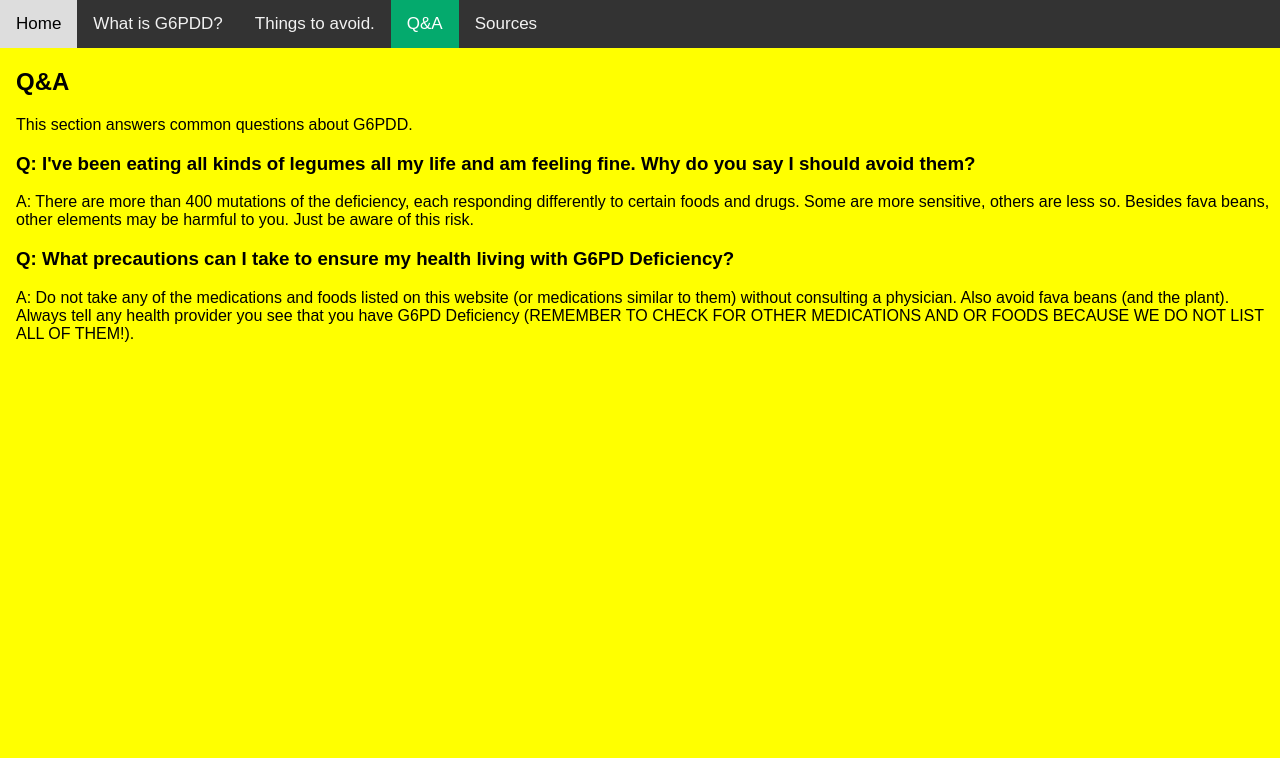
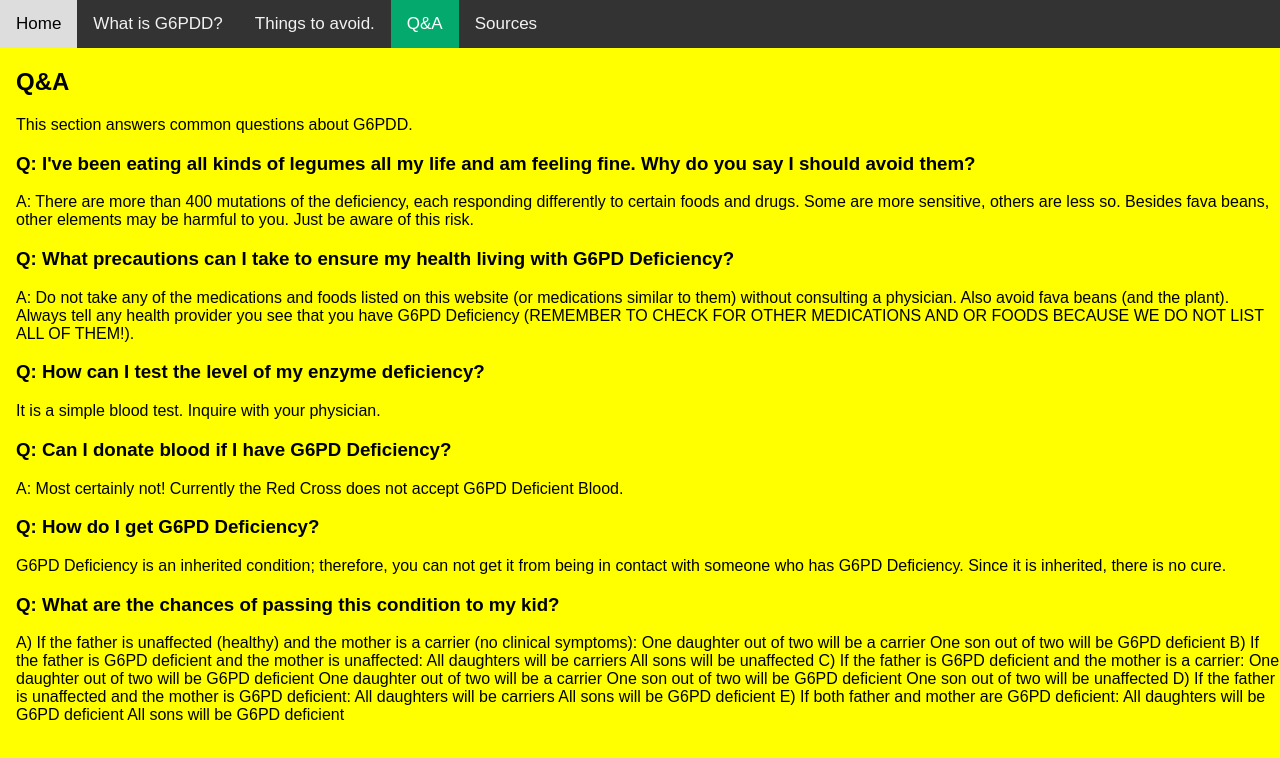
Before and after one commit to DotLYHiyou/G6PDD-Site, a plain HTML site: page qa.html in a window 1280 px wide. Drawn offline with Linux system fonts and the light colour scheme.

Commit message:
Update qa.html

```diff
--- a/qa.html
+++ b/qa.html
@@ -52,6 +52,36 @@ body {
   Some are more sensitive, others are less so. Besides fava beans, other elements may be harmful to you. Just be aware of this risk.</p>
   <h3>Q: What precautions can I take to ensure my health living with G6PD Deficiency?</h3>
   <p>A: Do not take any of the medications and foods listed on this website (or medications similar to them) without consulting a physician. Also avoid fava beans (and the plant). Always tell any health provider you see that you have G6PD Deficiency (REMEMBER TO CHECK FOR OTHER MEDICATIONS AND OR FOODS BECAUSE WE DO NOT LIST ALL OF THEM!).</p>
+  <h3>Q: How can I test the level of my enzyme deficiency?</h3>
+  <p>It is a simple blood test. Inquire with your physician.</p>
+  <h3>Q: Can I donate blood if I have G6PD Deficiency?</h3>
+  <p>A: Most certainly not! Currently the Red Cross does not accept G6PD Deficient Blood.</p>
+  <h3>Q: How do I get G6PD Deficiency?</h3>
+  <p>G6PD Deficiency is an inherited condition; therefore, you can not get it from being in contact with someone who has G6PD Deficiency. Since it is inherited, there is no cure.</p>
+  <h3> Q: What are the chances of passing this condition to my kid?</h3>
+  <p>
+A) If the father is unaffected (healthy) and the mother is a carrier (no clinical symptoms):
+One daughter out of two will be a carrier
+One son out of two will be G6PD deficient
+B) If the father is G6PD deficient and the mother is unaffected:
+
+All daughters will be carriers
+All sons will be unaffected
+C) If the father is G6PD deficient and the mother is a carrier:
+
+One daughter out of two will be G6PD deficient
+One daughter out of two will be a carrier
+One son out of two will be G6PD deficient
+One son out of two will be unaffected
+D) If the father is unaffected and the mother is G6PD deficient:
+
+All daughters will be carriers
+All sons will be G6PD deficient
+E) If both father and mother are G6PD deficient:
+All daughters will be G6PD deficient
+All sons will be G6PD deficient
+</p>
+
 </div>
 </body>
 </html>
```
